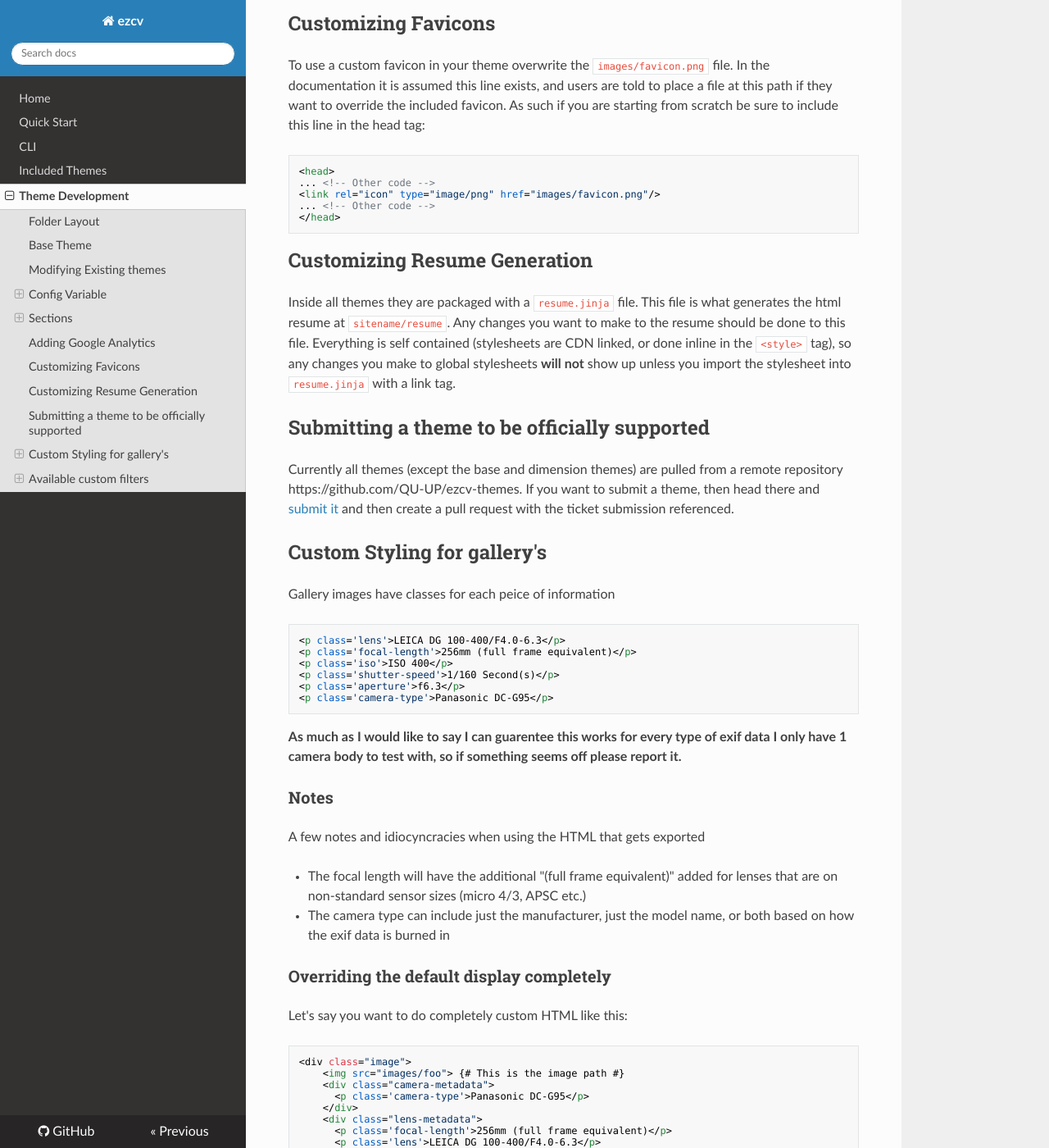
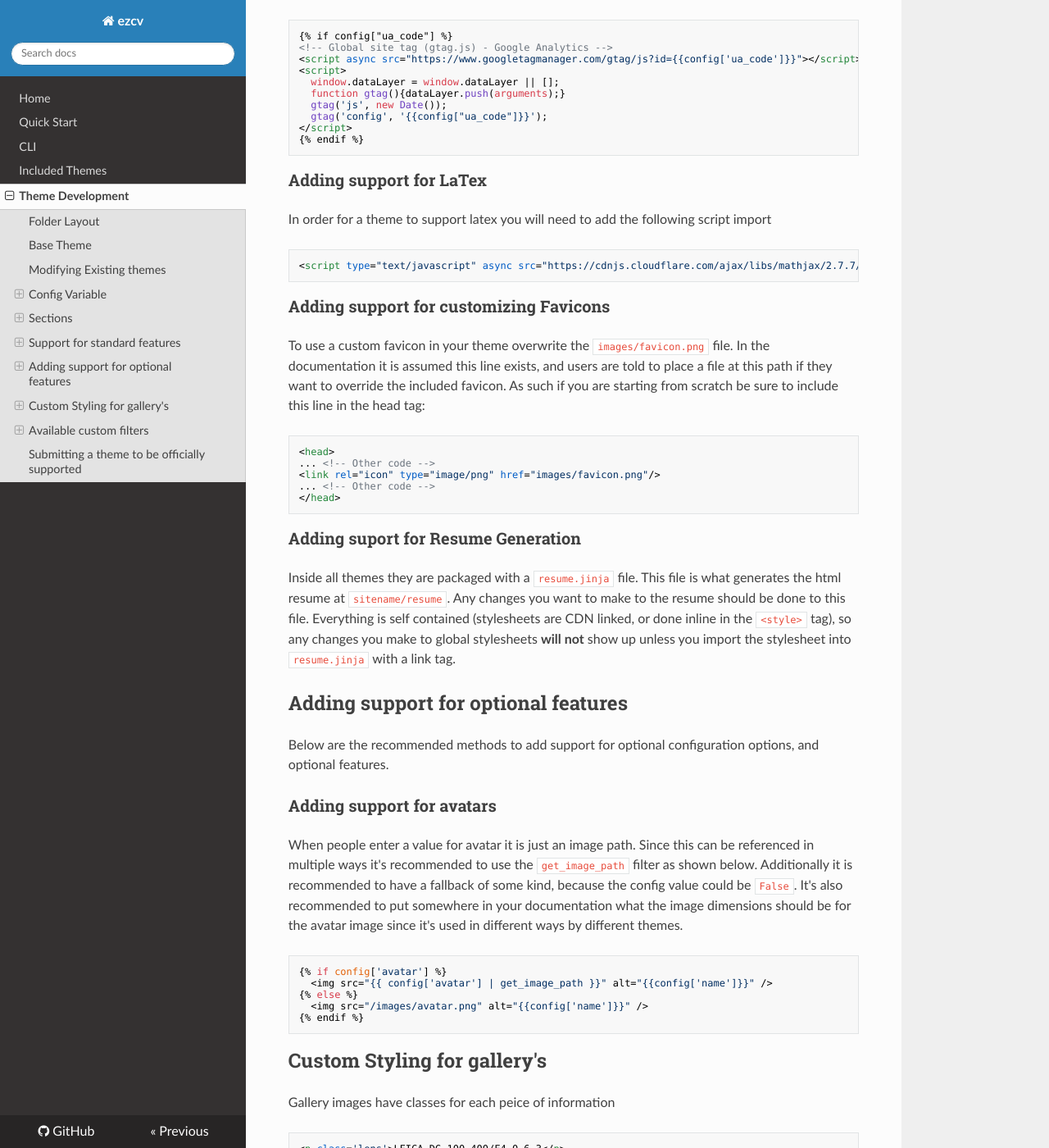
Before and after one commit to Descent098/ezcv, an MkDocs documentation site: the page built from docs/theme-development.md, in a window 1280 px wide and 1400 px high, scrolled down 4990 px. Shown: the whole window at 82% size. Built offline with MkDocs 1.6.1, drawn with Linux system fonts in a browser that asks for light colours; nearby versions of some CDN libraries; some of the changed text lies outside the part shown.

Commit message:
Updated theme development docs and included theme docs

````diff
--- a/docs/theme-development.md
+++ b/docs/theme-development.md
@@ -7,6 +7,8 @@ There are 3 key peices of data you should be aware about when developing your th
 3. Sections HTML; If you are doing a component based model this is where the resulting html is stored
 
 Additionally it is assumed you are aware of how to develop using [Jinja Templating.](https://jinja.palletsprojects.com/en/3.0.x/templates/)
+
+It is also highly recommended to include everything found in the [support for standard features](#support-for-standard-features) section.
 
 ## Folder Layout
 
@@ -223,7 +225,11 @@ Additionally you can access the configuration details using
 
 where name is the configuration variable (i.e. biography, phone etc.)
 
-## Adding Google Analytics
+## Support for standard features
+
+This section contains details for implementing "standard" features that are used in all first-party themes, and are highly recommended to be included in custom themes.
+
+### Adding support for Google Analytics
 
 To add support for google analytics to your theme you can use the snippet below to the head tag of the template.
 
@@ -241,7 +247,15 @@ To add support for google analytics to your theme you can use the snippet below
 {% endif %}
 ```
 
-## Customizing Favicons
+### Adding support for LaTex
+
+In order for a theme to support latex you will need to add the following script import
+
+```html
+<script type="text/javascript" async src="https://cdnjs.cloudflare.com/ajax/libs/mathjax/2.7.7/MathJax.js?config=TeX-MML-AM_CHTML"></script>
+```
+
+### Adding support for customizing Favicons
 
 To use a custom favicon in your theme overwrite the ```images/favicon.png``` file. In the documentation it is assumed this line exists, and users are told to place a file at this path if they want to override the included favicon. As such if you are starting from scratch be sure to include this line in the head tag:
 
@@ -253,13 +267,26 @@
 </head>
 ```
 
-## Customizing Resume Generation
+### Adding suport for Resume Generation
 
 Inside all themes they are packaged with a ```resume.jinja``` file. This file is what generates the html resume at `sitename/resume`. Any changes you want to make to the resume should be done to this file. Everything is self contained (stylesheets are CDN linked, or done inline in the `<style>` tag), so any changes you make to global stylesheets **will not** show up unless you import the stylesheet into ```resume.jinja``` with a link tag.
 
-## Submitting a theme to be officially supported
 
-Currently all themes (except the base and dimension themes) are pulled from a remote repository https://github.com/QU-UP/ezcv-themes. If you want to submit a theme, then head there and [submit it](https://github.com/QU-UP/ezcv-themes/issues/new?assignees=&labels=new-theme&template=new_theme.md&title=%5BTheme%5D) and then create a pull request with the ticket submission referenced.
+## Adding support for optional features
+
+Below are the recommended methods to add support for optional configuration options, and optional features.
+
+### Adding support for avatars
+
+When people enter a value for avatar it is just an image path. Since this can be referenced in multiple ways it's recommended to use the `get_image_path` filter as shown below. Additionally it is recommended to have a fallback of some kind, because the config value could be `False`. It's also recommended to put somewhere in your documentation what the image dimensions should be for the avatar image since it's used in different ways by different themes.
+
+```
+{% if config['avatar'] %}
+  <img src="{{ config['avatar'] | get_image_path }}" alt="{{config['name']}}" />
+{% else %}
+  <img src="/images/avatar.png" alt="{{config['name']}}" />
+{% endif %}
+```
 
 
 ## Custom Styling for gallery's
@@ -572,3 +599,7 @@ current = False
 
 print(pretty_datetime(month_started, year_started, month_ended, year_ended, current)) # October 2013 - December 2017
 ```
+
+## Submitting a theme to be officially supported
+
+Currently all themes (except the base and dimension themes) are pulled from a remote repository https://github.com/QU-UP/ezcv-themes. If you want to submit a theme, then head there and [submit it](https://github.com/QU-UP/ezcv-themes/issues/new?assignees=&labels=new-theme&template=new_theme.md&title=%5BTheme%5D) and then create a pull request with the ticket submission referenced.
````
Also changed, not shown: docs/included-themes.md (+21 -3 lines).
